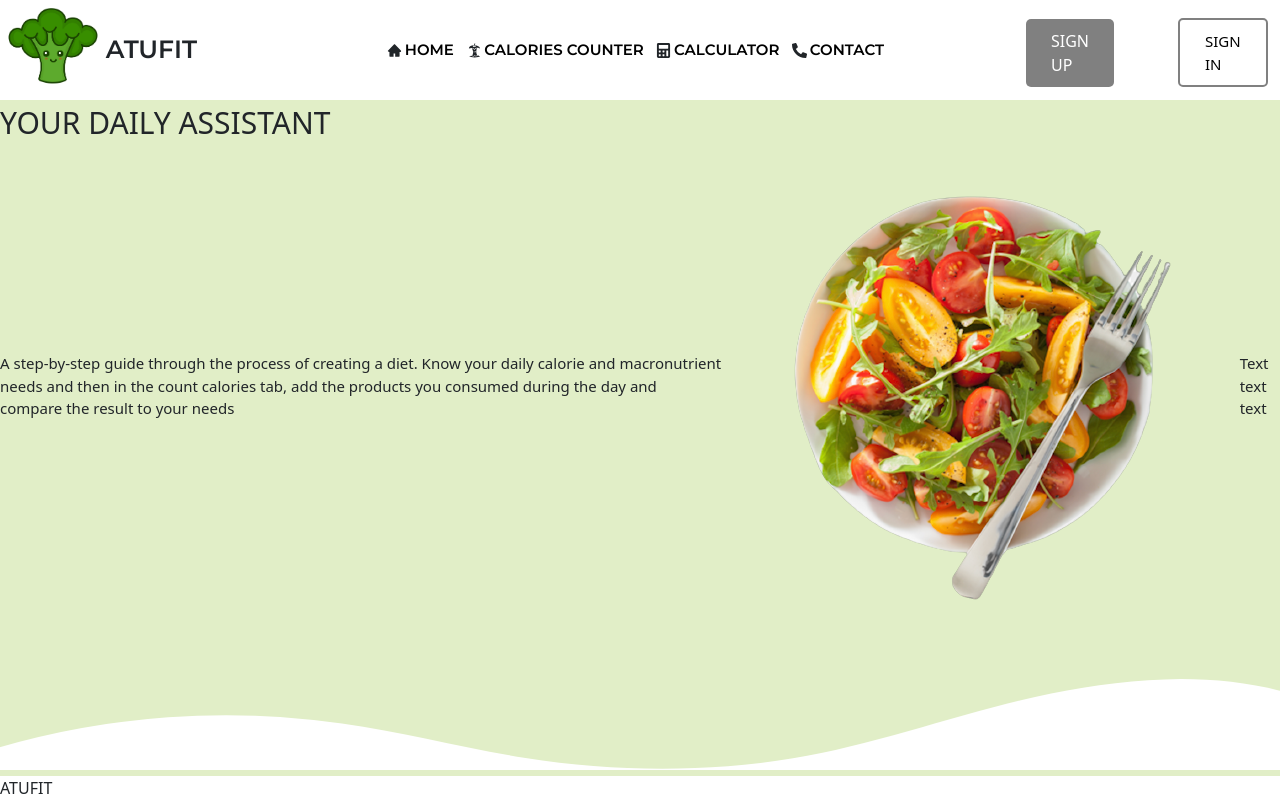
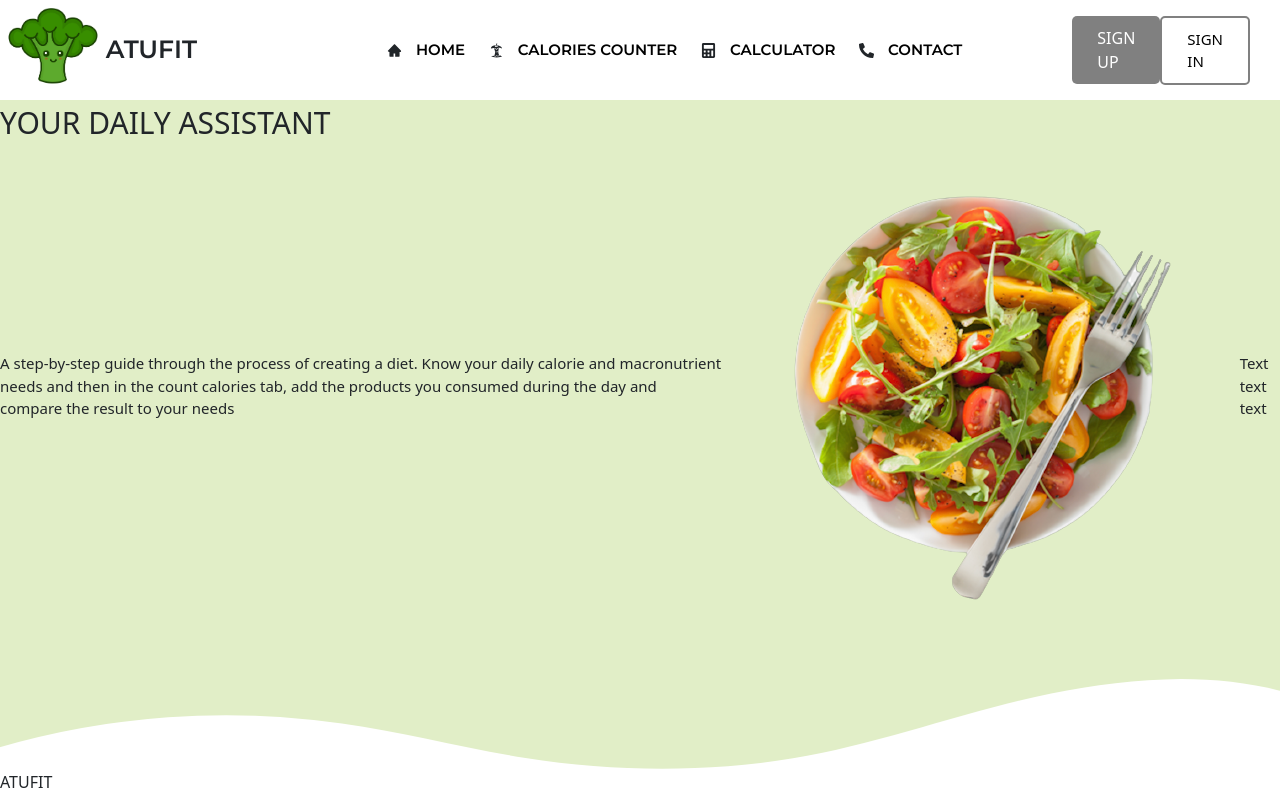
Before and after one commit to PatrycjaBochnak/ATuFit, a React (Create React App) app: page / in a window 1280 px wide. Built offline with nearby package versions, Linux system fonts and the light colour scheme.

Commit message:
adding style to navbar

```diff
--- a/src/styles/_app.scss
+++ b/src/styles/_app.scss
@@ -78,7 +78,7 @@ body, #root{
 }
 .footer {
   position: fixed;
-  height: 30px;
+  height: 100px;
   left: 0;
   bottom: 0;
   width: 100%;
@@ -86,3 +86,7 @@ body, #root{
   background-color: white;
   text-align: center;
 }
+.secondFooter {
+  background-color: white;
+  height: 30px;
+}
--- a/src/styles/_navBar.scss
+++ b/src/styles/_navBar.scss
@@ -14,14 +14,11 @@
   font-family: "montserrat", sans-serif;
 }
 .loginButtons {
-  align-items: center;
   width: 20%;
-  margin-top: 5px;
   margin-right: 30px;
   display: flex;
-  justify-content: space-evenly !important;
-  font-style: inherit;
-  display: flex;
+  align-items: center;
+  justify-content: space-between;
 }
 .loginButton {
   border: 2px solid gray;
@@ -31,7 +28,6 @@
   font-weight: 500;
   padding: 10px 25px;
   position: relative;
-  margin: 32px;
   font-size: 15px;
   transition: background-color 0.2s ease-in-out;
 }
@@ -47,7 +43,6 @@
   font-weight: 500;
   padding: 10px 25px;
   position: relative;
-  margin: 32px;
   transition: background-color 0.2s ease-in-out;
 }
 .registerButton:hover {
```
